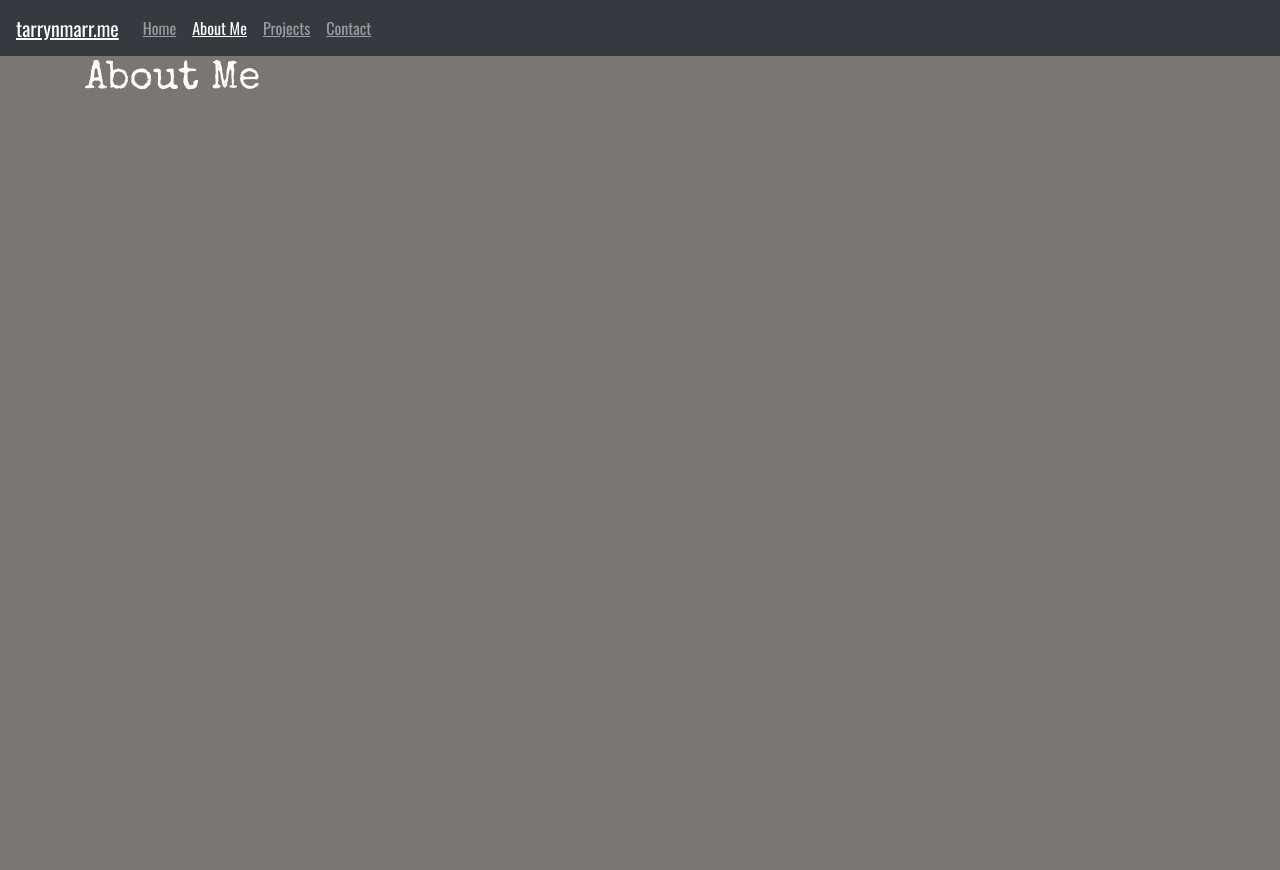
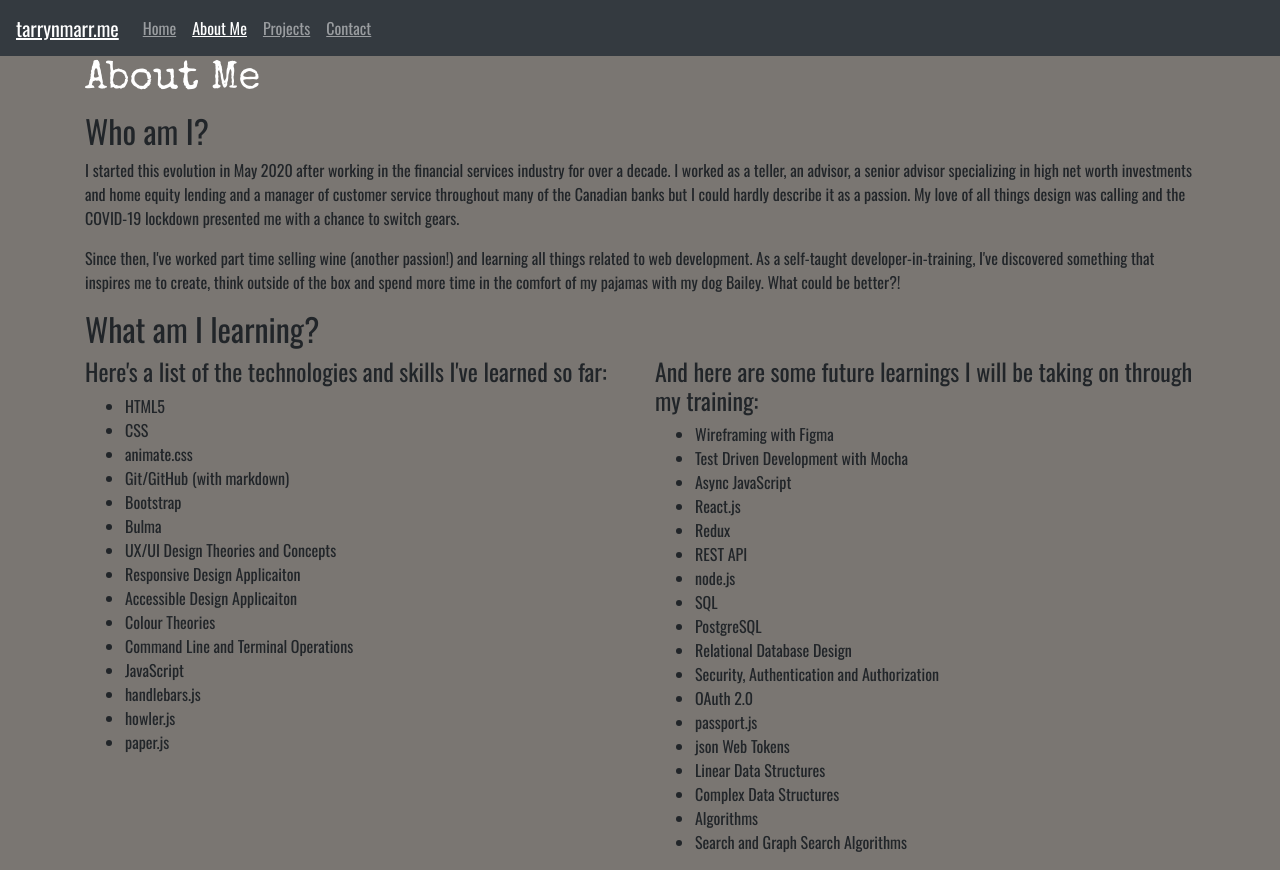
Before and after one commit to TarrMarr/tarrynmarrPersonalPortfolio, a plain HTML site: page about.html in a window 1280 px wide. Before the commit the page ends 800 px from the top, so only its background shows below. Drawn offline with nearby package versions, Linux system fonts and the light colour scheme.

Commit message:
about me updated

```diff
--- a/about.html
+++ b/about.html
@@ -18,7 +18,7 @@
       rel="stylesheet"
     />
     <link rel="stylesheet" href="style.css" />
-    <title>tarrynmarr.me > contact</title>
+    <title>tarrynmarr.me > about me</title>
   </head>
 
   <body>
@@ -61,6 +61,80 @@
       </header>
     </div>
 
+    <div class="container">
+      <h2>Who am I?</h2>
+      <p>
+        I started this evolution in May 2020 after working in the financial
+        services industry for over a decade. I worked as a teller, an advisor, a
+        senior advisor specializing in high net worth investments and home
+        equity lending and a manager of customer service throughout many of the
+        Canadian banks but I could hardly describe it as a passion. My love of
+        all things design was calling and the COVID-19 lockdown presented me
+        with a chance to switch gears.
+      </p>
+      <p>
+        Since then, I've worked part time selling wine (another passion!) and
+        learning all things related to web development. As a self-taught
+        developer-in-training, I've discovered something that inspires me to
+        create, think outside of the box and spend more time in the comfort of
+        my pajamas with my dog Bailey. What could be better?!
+      </p>
+    </div>
+
+    <div class="container">
+      <h2>What am I learning?</h2>
+      <div class="row">
+        <div class="col-sm">
+          <h4>
+            Here's a list of the technologies and skills I've learned so far:
+          </h4>
+          <ul>
+            <li>HTML5</li>
+            <li>CSS</li>
+            <li>animate.css</li>
+            <li>Git/GitHub (with markdown)</li>
+            <li>Bootstrap</li>
+            <li>Bulma</li>
+            <li>UX/UI Design Theories and Concepts</li>
+            <li>Responsive Design Applicaiton</li>
+            <li>Accessible Design Applicaiton</li>
+            <li>Colour Theories</li>
+            <li>Command Line and Terminal Operations</li>
+            <li>JavaScript</li>
+            <li>handlebars.js</li>
+            <li>howler.js</li>
+            <li>paper.js</li>
+          </ul>
+        </div>
+        <div class="col-sm">
+          <h4>
+            And here are some future learnings I will be taking on through my
+            training:
+          </h4>
+          <ul>
+            <li>Wireframing with Figma</li>
+            <li>Test Driven Development with Mocha</li>
+            <li>Async JavaScript</li>
+            <li>React.js</li>
+            <li>Redux</li>
+            <li>REST API</li>
+            <li>node.js</li>
+            <li>SQL</li>
+            <li>PostgreSQL</li>
+            <li>Relational Database Design</li>
+            <li>Security, Authentication and Authorization</li>
+            <li>OAuth 2.0</li>
+            <li>passport.js</li>
+            <li>json Web Tokens</li>
+            <li>Linear Data Structures</li>
+            <li>Complex Data Structures</li>
+            <li>Algorithms</li>
+            <li>Search and Graph Search Algorithms</li>
+          </ul>
+        </div>
+      </div>
+    </div>
+
     <div class="scripts">
       <script
         src="https://code.jquery.com/jquery-3.5.1.slim.min.js"
```
Also changed, not shown: contact.html (+6 -0 lines).
